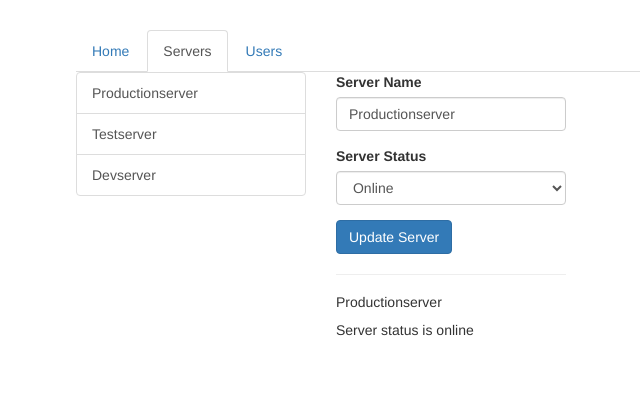
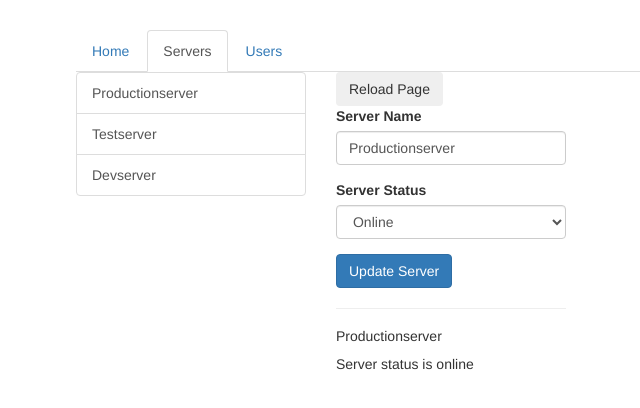
Before and after one commit to acacia1021/routing-start, an Angular app: page /servers in a window 1280 px wide. Shown: the top 408 px of the page, without its empty margins (189-829 px from the left). Built offline with nearby package versions, Linux system fonts and the light colour scheme.

Commit message:
Relative paths in programmatic navigation

```diff
--- a/src/app/servers/servers.component.html
+++ b/src/app/servers/servers.component.html
@@ -1,15 +1,13 @@
 <div class="row">
   <div class="col-xs-12 col-sm-4">
     <div class="list-group">
-      <a
-        href="#"
-        class="list-group-item"
-        *ngFor="let server of servers">
+      <a href="#" class="list-group-item" *ngFor="let server of servers">
         {{ server.name }}
       </a>
     </div>
   </div>
   <div class="col-xs-12 col-sm-4">
+    <button class="btn btn primary" (click)="onReload()">Reload Page</button>
     <app-edit-server></app-edit-server>
     <hr>
     <app-server></app-server>
--- a/src/app/servers/servers.component.ts
+++ b/src/app/servers/servers.component.ts
@@ -1,5 +1,6 @@
 import { Component, OnInit } from '@angular/core';
 import { ServersService } from './servers.service';
+import { ActivatedRoute, Router } from '@angular/router';
 
 @Component({
   selector: 'app-servers',
@@ -7,12 +8,20 @@ import { ServersService } from './servers.service';
   styleUrls: ['./servers.component.css']
 })
 export class ServersComponent implements OnInit {
-  public servers: {id: number, name: string, status: string}[] = [];
+  public servers: { id: number, name: string, status: string }[] = [];
 
-  constructor(private serversService: ServersService) { }
+  constructor(private serversService: ServersService, private router: Router, private route: ActivatedRoute) { }
 
   ngOnInit() {
     this.servers = this.serversService.getServers();
   }
 
+  onReload() {
+    //navigate doesn't need the / for the route
+    // this.router.navigate(['/servers']);
+
+    // //This will not currently work because we do not have a route at servers/servers
+    // this.router.navigate(['servers'], { relativeTo: this.route });
+  }
+
 }
```
